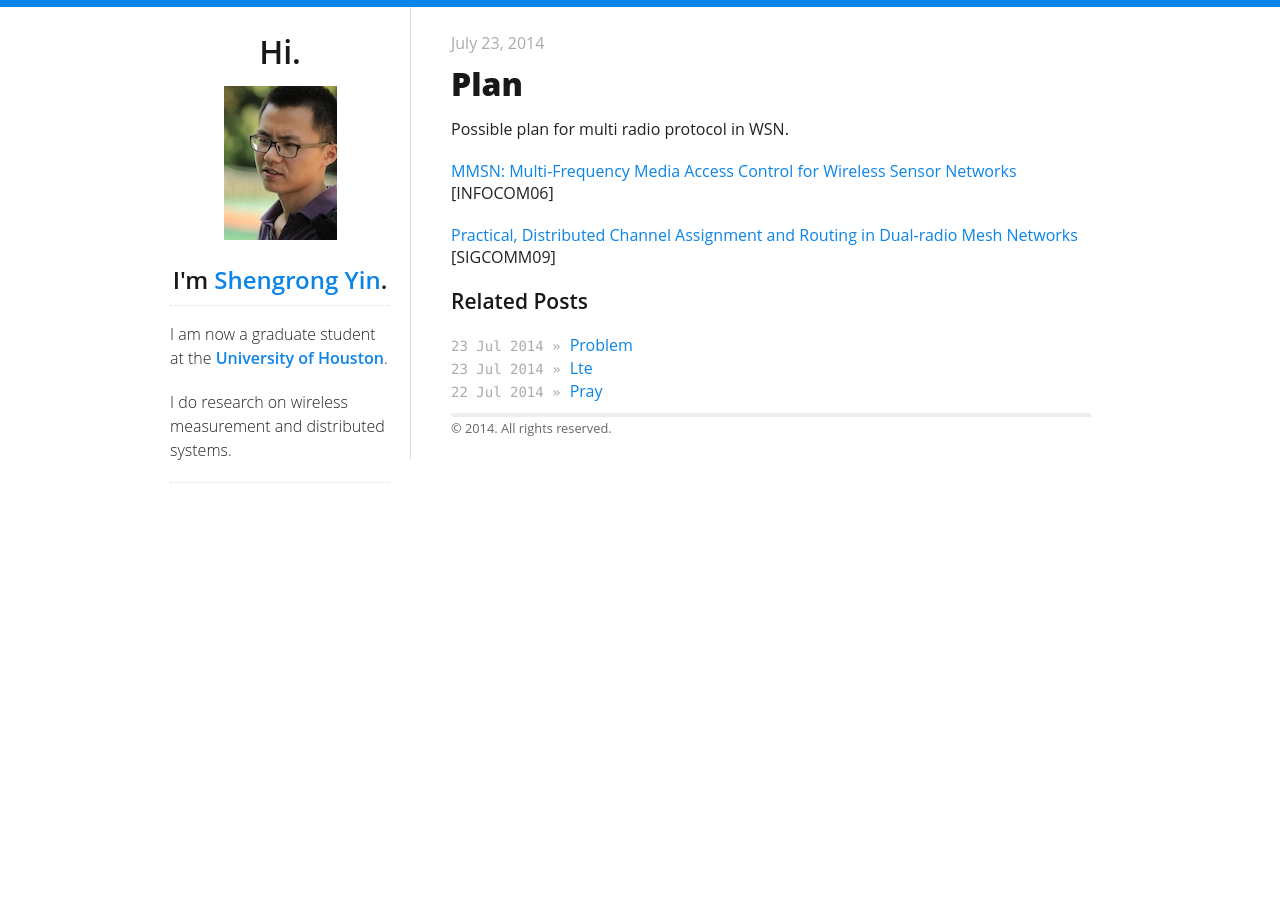
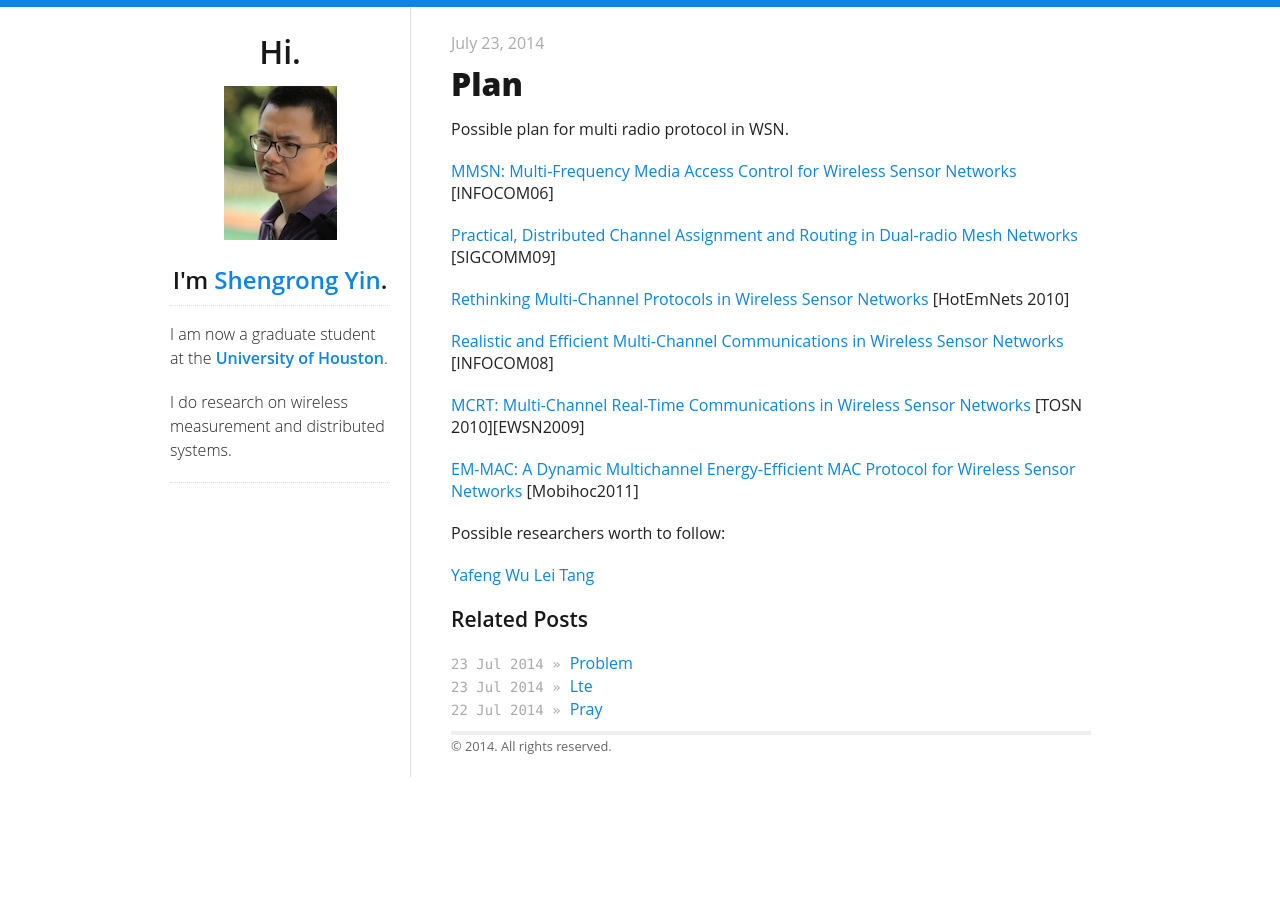
Before and after one commit to syin2/yinshengrong.github.io, a Jekyll site: the page built from _posts/2014-07-23-plan.md, in a window 1280 px wide. Built offline with Jekyll 4.4.1, drawn with Linux system fonts in a browser that asks for light colours; Markdown is read by kramdown in place of the engine named in the settings.

Commit message:
add a new plan

```diff
--- a/_posts/2014-07-23-plan.md
+++ b/_posts/2014-07-23-plan.md
@@ -8,3 +8,17 @@ Possible plan for multi radio protocol in WSN.
 [MMSN: Multi-Frequency Media Access Control for Wireless Sensor Networks](http://www.cs.virginia.edu/wsn/docs/papers/infocom06-mmsn.pdf) [INFOCOM06]
 
 [Practical, Distributed Channel Assignment and Routing in Dual-radio Mesh Networks](http://www.news.cs.nyu.edu/~aditya/Research_files/dhananjay_sigcomm09-roma.pdf) [SIGCOMM09]
+
+[Rethinking Multi-Channel Protocols in Wireless Sensor Networks](http://research.microsoft.com/pubs/157581/2010_hotemnets_vir[1].pdf) [HotEmNets 2010]
+
+[Realistic and Efficient Multi-Channel Communications in Wireless Sensor Networks](http://ieeexplore.ieee.org/xpls/abs_all.jsp?arnumber=4509770) [INFOCOM08]
+
+[MCRT: Multi-Channel Real-Time Communications in Wireless Sensor Networks](http://www2.ece.ohio-state.edu/~xwang/papers/tosn_mcrt.pdf) [TOSN 2010][EWSN2009]
+
+[EM-MAC: A Dynamic Multichannel Energy-Efficient MAC Protocol for Wireless Sensor Networks](http://www.owlnet.rice.edu/~ltang/publications/EM-MAC.pdf) [Mobihoc2011]
+
+
+Possible researchers worth to follow:
+
+[Yafeng Wu](http://www.cs.virginia.edu/~yw5s/)
+[Lei Tang](http://www.owlnet.rice.edu/~ltang/)
```
